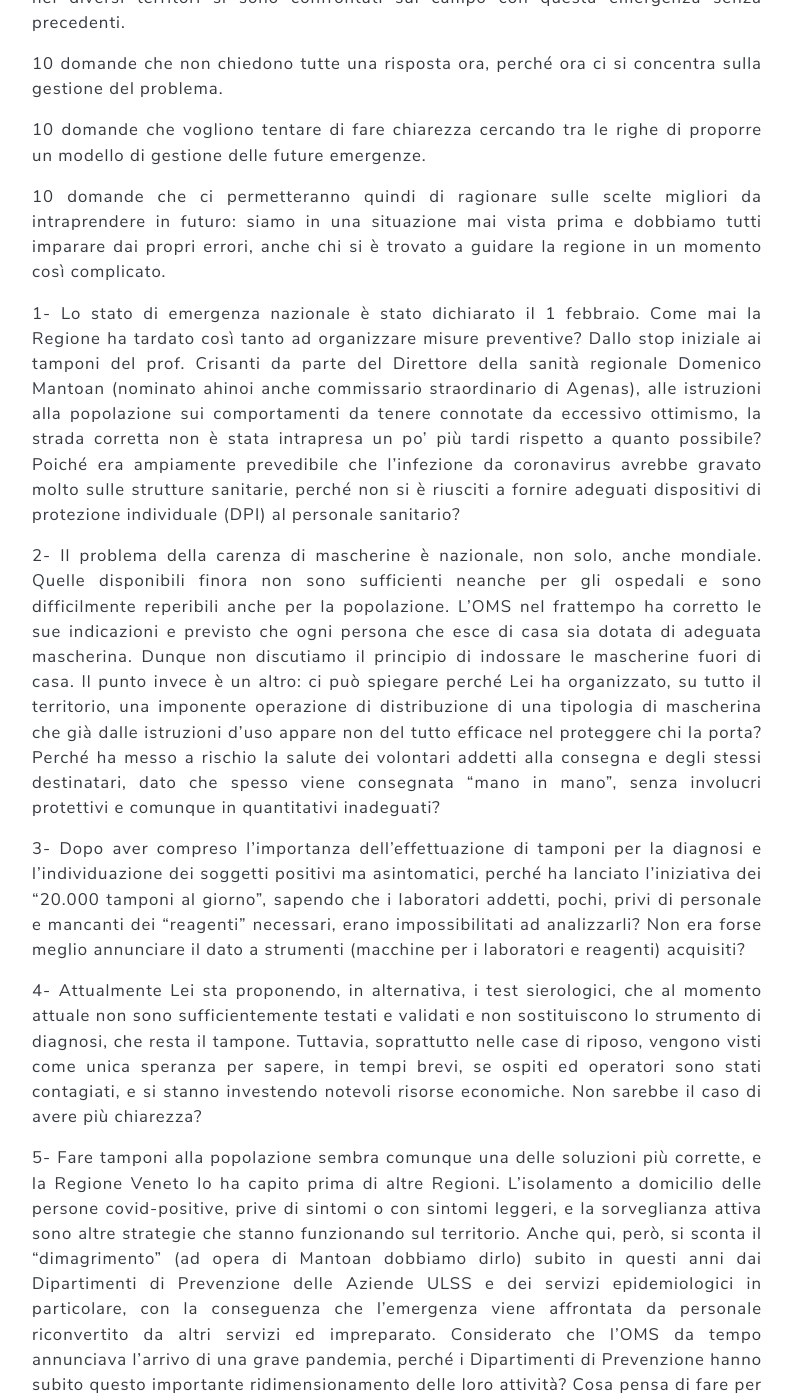
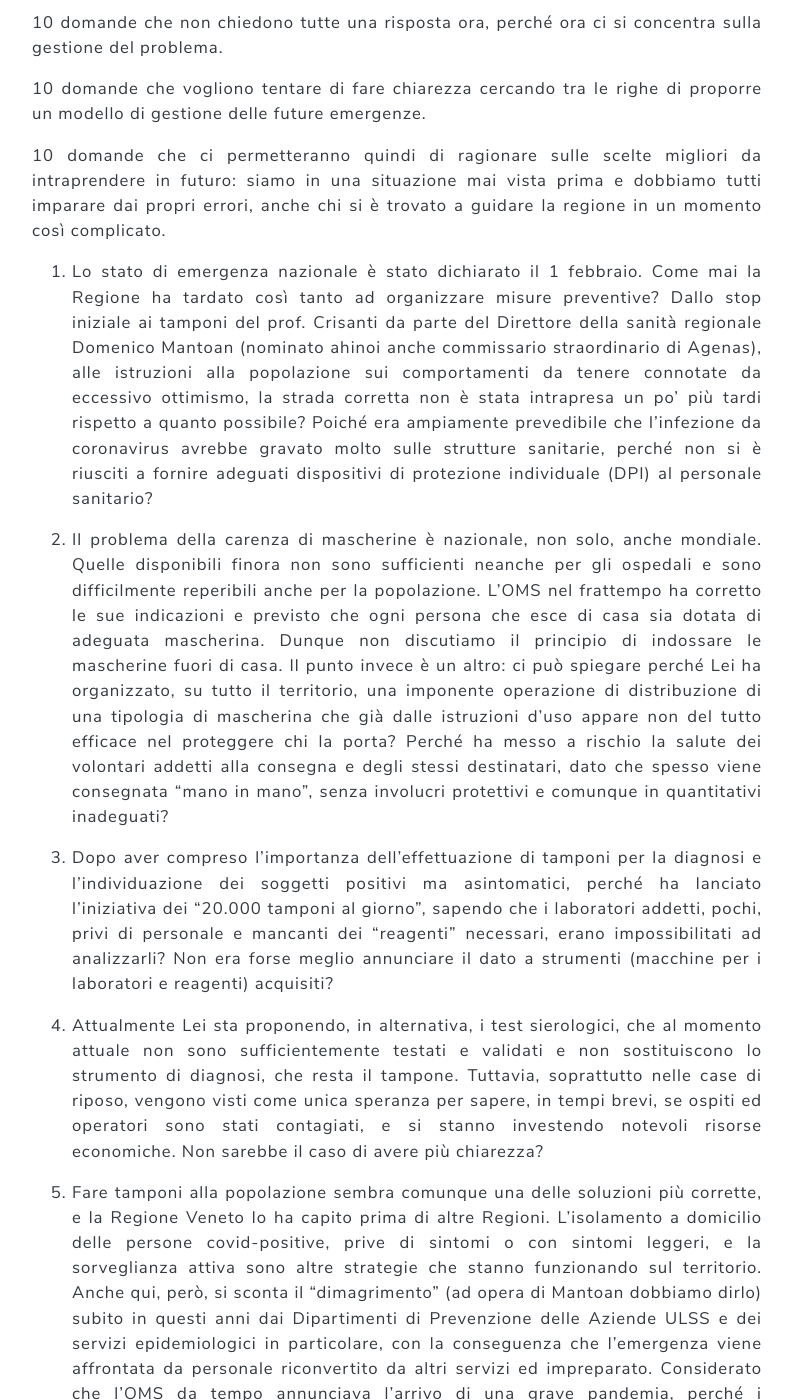
Before and after one commit to venetochevogliamo/venetochevogliamo.it, a Jekyll site: the page built from content/_comunicati-stampa/2020-04-16-10-domande-sulla-gestione-dell-emergenza-covid-19-in-veneto.md, in a window 1280 px wide and 1400 px high, scrolled down 938 px. Shown: the whole window, without its empty margins (243-1035 px from the left). Built offline with Jekyll 4.4.1, drawn with Linux system fonts in a browser that asks for light colours; nearby versions of some CDN libraries; library files that are not in the unit come from our copies; comment, search, counter and statistics services are not loaded; some of the changed text lies outside the part shown.

Commit message:
fix list

```diff
--- a/content/_comunicati-stampa/2020-04-16-10-domande-sulla-gestione-dell-emergenza-covid-19-in-veneto.md
+++ b/content/_comunicati-stampa/2020-04-16-10-domande-sulla-gestione-dell-emergenza-covid-19-in-veneto.md
@@ -1,9 +1,7 @@
 ---
-title: 10 domande sulla gestione dell'emergenza covid-19 in Veneto
+title: 10 domande sulla gestione dell'emergenza CODIV-19 in Veneto
 date: 2020-04-16
 ---
-
-10 DOMANDE SULLA GESTIONE DELL’EMERGENZA COVID-19 IN VENETO
 
 In queste settimane ci siamo resi conto che diversi annunci del presidente della Regione Veneto non sono poi diventati realtà: sulla gestione della sanità della regione Veneto aleggia ancora una certa confusione. Ci ricordiamo tutti la lettera firmata da Luca Zaia a inizio marzo che chiedeva al governo di stralciare le 3 province di Padova Treviso e Venezia dal decreto che ne sanciva il lock down. Chissà quanti contagi in più registreremmo se avessimo ascoltato chi oggi è alla guida della Regione. E non è stato l’unico dietrofront a cui abbiamo assistito in queste settimane.
 
@@ -15,22 +13,22 @@ Per questo ci permettiamo di mettere in fila 10 domande sulla gestione dell’em
 
 10 domande che ci permetteranno quindi di ragionare sulle scelte migliori da intraprendere in futuro: siamo in una situazione mai vista prima e dobbiamo tutti imparare dai propri errori, anche chi si è trovato a guidare la regione in un momento così complicato.
 
-1- Lo stato di emergenza nazionale è stato dichiarato il 1 febbraio. Come mai la Regione ha tardato così tanto ad organizzare misure preventive? Dallo stop iniziale ai tamponi del prof. Crisanti da parte del Direttore della sanità regionale Domenico Mantoan (nominato ahinoi anche commissario straordinario di Agenas), alle istruzioni alla popolazione sui comportamenti da tenere connotate da eccessivo ottimismo, la strada corretta non è stata intrapresa un po’ più tardi rispetto a quanto possibile? Poiché era ampiamente prevedibile che l’infezione da coronavirus avrebbe gravato molto sulle strutture sanitarie, perché non si è riusciti a fornire adeguati dispositivi di protezione individuale (DPI) al personale sanitario?
+1. Lo stato di emergenza nazionale è stato dichiarato il 1 febbraio. Come mai la Regione ha tardato così tanto ad organizzare misure preventive? Dallo stop iniziale ai tamponi del prof. Crisanti da parte del Direttore della sanità regionale Domenico Mantoan (nominato ahinoi anche commissario straordinario di Agenas), alle istruzioni alla popolazione sui comportamenti da tenere connotate da eccessivo ottimismo, la strada corretta non è stata intrapresa un po’ più tardi rispetto a quanto possibile? Poiché era ampiamente prevedibile che l’infezione da coronavirus avrebbe gravato molto sulle strutture sanitarie, perché non si è riusciti a fornire adeguati dispositivi di protezione individuale (DPI) al personale sanitario?
 
-2- Il problema della carenza di mascherine è nazionale, non solo, anche mondiale. Quelle disponibili finora non sono sufficienti neanche per gli ospedali e sono difficilmente reperibili anche per la popolazione. L’OMS nel frattempo ha corretto le sue indicazioni e previsto che ogni persona che esce di casa sia dotata di adeguata mascherina. Dunque non discutiamo il principio di indossare le mascherine fuori di casa. Il punto invece è un altro: ci può spiegare perché Lei ha organizzato, su tutto il territorio, una imponente operazione di distribuzione di una tipologia di mascherina che già dalle istruzioni d’uso appare non del tutto efficace nel proteggere chi la porta? Perché ha messo a rischio la salute dei volontari addetti alla consegna e degli stessi destinatari, dato che spesso viene consegnata “mano in mano”, senza involucri protettivi e comunque in quantitativi inadeguati?
+2. Il problema della carenza di mascherine è nazionale, non solo, anche mondiale. Quelle disponibili finora non sono sufficienti neanche per gli ospedali e sono difficilmente reperibili anche per la popolazione. L’OMS nel frattempo ha corretto le sue indicazioni e previsto che ogni persona che esce di casa sia dotata di adeguata mascherina. Dunque non discutiamo il principio di indossare le mascherine fuori di casa. Il punto invece è un altro: ci può spiegare perché Lei ha organizzato, su tutto il territorio, una imponente operazione di distribuzione di una tipologia di mascherina che già dalle istruzioni d’uso appare non del tutto efficace nel proteggere chi la porta? Perché ha messo a rischio la salute dei volontari addetti alla consegna e degli stessi destinatari, dato che spesso viene consegnata “mano in mano”, senza involucri protettivi e comunque in quantitativi inadeguati?
 
-3- Dopo aver compreso l’importanza dell’effettuazione di tamponi per la diagnosi e l’individuazione dei soggetti positivi ma asintomatici, perché ha lanciato l’iniziativa dei “20.000 tamponi al giorno”, sapendo che i laboratori addetti, pochi, privi di personale e mancanti dei “reagenti” necessari, erano impossibilitati ad analizzarli? Non era forse meglio annunciare il dato a strumenti (macchine per i laboratori e reagenti) acquisiti?
+3. Dopo aver compreso l’importanza dell’effettuazione di tamponi per la diagnosi e l’individuazione dei soggetti positivi ma asintomatici, perché ha lanciato l’iniziativa dei “20.000 tamponi al giorno”, sapendo che i laboratori addetti, pochi, privi di personale e mancanti dei “reagenti” necessari, erano impossibilitati ad analizzarli? Non era forse meglio annunciare il dato a strumenti (macchine per i laboratori e reagenti) acquisiti?
 
-4- Attualmente Lei sta proponendo, in alternativa, i test sierologici, che al momento attuale non sono sufficientemente testati e validati e non sostituiscono lo strumento di diagnosi, che resta il tampone. Tuttavia, soprattutto nelle case di riposo, vengono visti come unica speranza per sapere, in tempi brevi, se ospiti ed operatori sono stati contagiati, e si stanno investendo notevoli risorse economiche. Non sarebbe il caso di avere più chiarezza?
+4. Attualmente Lei sta proponendo, in alternativa, i test sierologici, che al momento attuale non sono sufficientemente testati e validati e non sostituiscono lo strumento di diagnosi, che resta il tampone. Tuttavia, soprattutto nelle case di riposo, vengono visti come unica speranza per sapere, in tempi brevi, se ospiti ed operatori sono stati contagiati, e si stanno investendo notevoli risorse economiche. Non sarebbe il caso di avere più chiarezza?
 
-5- Fare tamponi alla popolazione sembra comunque una delle soluzioni più corrette, e la Regione Veneto lo ha capito prima di altre Regioni. L’isolamento a domicilio delle persone covid-positive, prive di sintomi o con sintomi leggeri, e la sorveglianza attiva sono altre strategie che stanno funzionando sul territorio. Anche qui, però, si sconta il “dimagrimento” (ad opera di Mantoan dobbiamo dirlo) subito in questi anni dai Dipartimenti di Prevenzione delle Aziende ULSS e dei servizi epidemiologici in particolare, con la conseguenza che l’emergenza viene affrontata da personale riconvertito da altri servizi ed impreparato. Considerato che l’OMS da tempo annunciava l’arrivo di una grave pandemia, perché i Dipartimenti di Prevenzione hanno subito questo importante ridimensionamento delle loro attività? Cosa pensa di fare per risolvere questa anomalia?
+5. Fare tamponi alla popolazione sembra comunque una delle soluzioni più corrette, e la Regione Veneto lo ha capito prima di altre Regioni. L’isolamento a domicilio delle persone covid-positive, prive di sintomi o con sintomi leggeri, e la sorveglianza attiva sono altre strategie che stanno funzionando sul territorio. Anche qui, però, si sconta il “dimagrimento” (ad opera di Mantoan dobbiamo dirlo) subito in questi anni dai Dipartimenti di Prevenzione delle Aziende ULSS e dei servizi epidemiologici in particolare, con la conseguenza che l’emergenza viene affrontata da personale riconvertito da altri servizi ed impreparato. Considerato che l’OMS da tempo annunciava l’arrivo di una grave pandemia, perché i Dipartimenti di Prevenzione hanno subito questo importante ridimensionamento delle loro attività? Cosa pensa di fare per risolvere questa anomalia?
 
-6- Altra strategia fondamentale è la cura domiciliare dei pazienti con difficoltà respiratorie non marcate, al fine di non caricare gli ospedali e limitare i contagi. Purtroppo l’organizzazione territoriale dei servizi sanitari negli ultimi anni è andata riducendosi in tutta la Regione e chiaramente non è in grado di affrontare una simile emergenza. Mancano mezzi ed attrezzature, medici specialisti ed infermieri. Inoltre, i Medici di Medicina Generale sono stati lasciati soli ed indifesi, privi di DPI, ad affrontare il primo fondamentale livello. Cosa pensa di fare per migliorare questa situazione?
+6. Altra strategia fondamentale è la cura domiciliare dei pazienti con difficoltà respiratorie non marcate, al fine di non caricare gli ospedali e limitare i contagi. Purtroppo l’organizzazione territoriale dei servizi sanitari negli ultimi anni è andata riducendosi in tutta la Regione e chiaramente non è in grado di affrontare una simile emergenza. Mancano mezzi ed attrezzature, medici specialisti ed infermieri. Inoltre, i Medici di Medicina Generale sono stati lasciati soli ed indifesi, privi di DPI, ad affrontare il primo fondamentale livello. Cosa pensa di fare per migliorare questa situazione?
 
-7- Le Residenze Sanitarie Assistenziali e le Case di riposo per anziani sono in grave sofferenza: mancano tamponi, farmaci, DPI e personale. Benché fosse chiaro fin dall’inizio dell’emergenza che le più colpite dal coronavirus sarebbero state le persone anziane con pluripatologie, i piani per l’emergenza hanno trascurato anche in Veneto queste strutture, che adesso si ritrovano con un gran numero di persone contagiate, personale compreso. Perché questa dimenticanza? Cosa intende fare per salvare i nostri anziani?
+7. Le Residenze Sanitarie Assistenziali e le Case di riposo per anziani sono in grave sofferenza: mancano tamponi, farmaci, DPI e personale. Benché fosse chiaro fin dall’inizio dell’emergenza che le più colpite dal coronavirus sarebbero state le persone anziane con pluripatologie, i piani per l’emergenza hanno trascurato anche in Veneto queste strutture, che adesso si ritrovano con un gran numero di persone contagiate, personale compreso. Perché questa dimenticanza? Cosa intende fare per salvare i nostri anziani?
 
-8- Attraverso una riorganizzazione della rete ospedaliera regionale sono stati creati degli ospedali dedicati ai pazienti Covid 19: pur condividendo la scelta, si evidenzia la presenza di intere comunità locali (come la bassa padovana, l’alto vicentino e l’alta marca trevigiana) che sono state private del proprio ospedale. Visto il protrarsi dell’emergenza, questa situazione potrebbe durare a lungo e creare grandi difficoltà ai malati gravi e rischi nella gestione delle urgenze. Come intende garantire la gestione delle normali urgenze sanitarie ai cittadini di quelle aree per un tempo così indefinito? Perché non sono state previste risposte alternative? Perché questi territori vengono così penalizzati?
+8. Attraverso una riorganizzazione della rete ospedaliera regionale sono stati creati degli ospedali dedicati ai pazienti Covid 19: pur condividendo la scelta, si evidenzia la presenza di intere comunità locali (come la bassa padovana, l’alto vicentino e l’alta marca trevigiana) che sono state private del proprio ospedale. Visto il protrarsi dell’emergenza, questa situazione potrebbe durare a lungo e creare grandi difficoltà ai malati gravi e rischi nella gestione delle urgenze. Come intende garantire la gestione delle normali urgenze sanitarie ai cittadini di quelle aree per un tempo così indefinito? Perché non sono state previste risposte alternative? Perché questi territori vengono così penalizzati?
 
-9- Sempre con riferimento agli ospedali Covid 19: il personale utilizzato sembra essere quello già in servizio, convertendo medici ed infermieri con altre specializzazioni. Come sono stati preparati in così poco tempo alle nuove mansioni? Ci risulta che una comunicazione del Dr Mantoan su un intervento formativo riservato ai medici sia arrivata alle ULSS il 30 marzo, vale a dire dopo l’apertura dei suddetti centri. Questa minima formazione della durata di un giorno è stata effettuata oppure no? Quali sono i rischi di una impreparazione per i pazienti e per gli operatori?
+9. Sempre con riferimento agli ospedali Covid 19: il personale utilizzato sembra essere quello già in servizio, convertendo medici ed infermieri con altre specializzazioni. Come sono stati preparati in così poco tempo alle nuove mansioni? Ci risulta che una comunicazione del Dr Mantoan su un intervento formativo riservato ai medici sia arrivata alle ULSS il 30 marzo, vale a dire dopo l’apertura dei suddetti centri. Questa minima formazione della durata di un giorno è stata effettuata oppure no? Quali sono i rischi di una impreparazione per i pazienti e per gli operatori?
 
-10- Le persone dimesse dagli ospedali o che devono stare in isolamento fiduciario hanno bisogno di spazi adeguati e opportuna assistenza. Poiché la ventilata ipotesi di usufruire di strutture per anziani risulta impraticabile a causa dell’altissimo rischio per gli ospiti ricoverati, cosa pensa di mettere a disposizione per queste quarantene protette? Ritiene anche Lei di coinvolgere le cliniche convenzionate o i nostri imprenditori alberghieri affinché mettano a disposizione qualche struttura nella fase delle dimissioni controllate?
+10. Le persone dimesse dagli ospedali o che devono stare in isolamento fiduciario hanno bisogno di spazi adeguati e opportuna assistenza. Poiché la ventilata ipotesi di usufruire di strutture per anziani risulta impraticabile a causa dell’altissimo rischio per gli ospiti ricoverati, cosa pensa di mettere a disposizione per queste quarantene protette? Ritiene anche Lei di coinvolgere le cliniche convenzionate o i nostri imprenditori alberghieri affinché mettano a disposizione qualche struttura nella fase delle dimissioni controllate?
```
